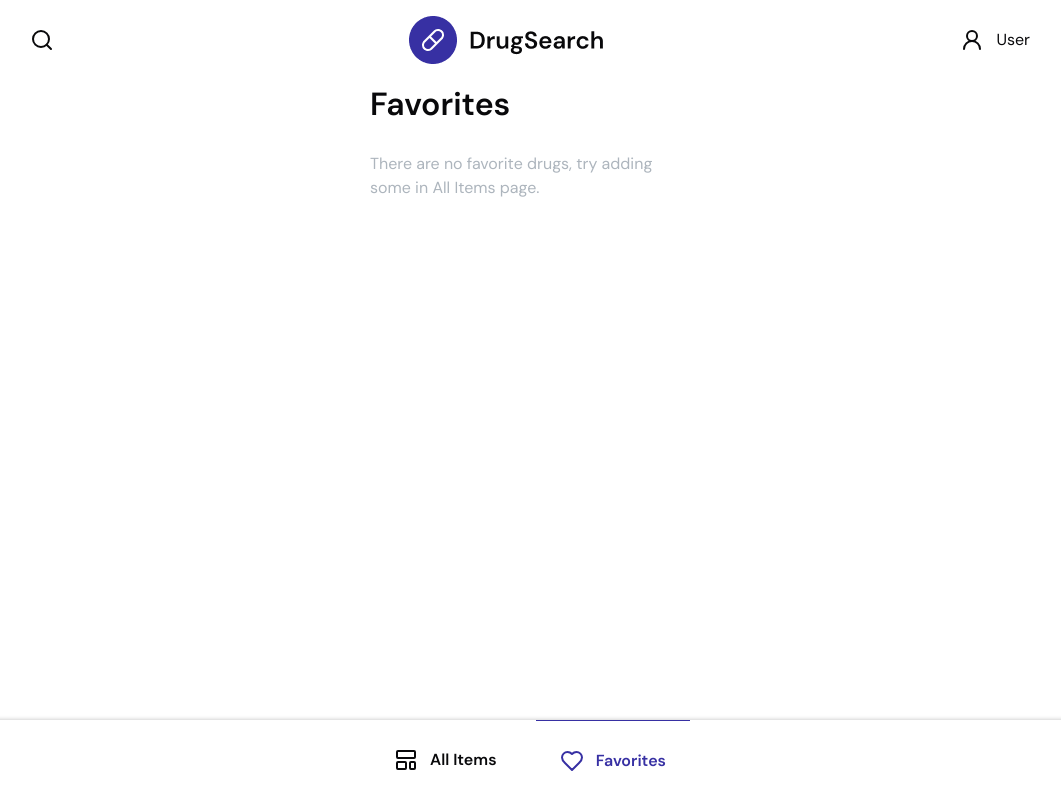
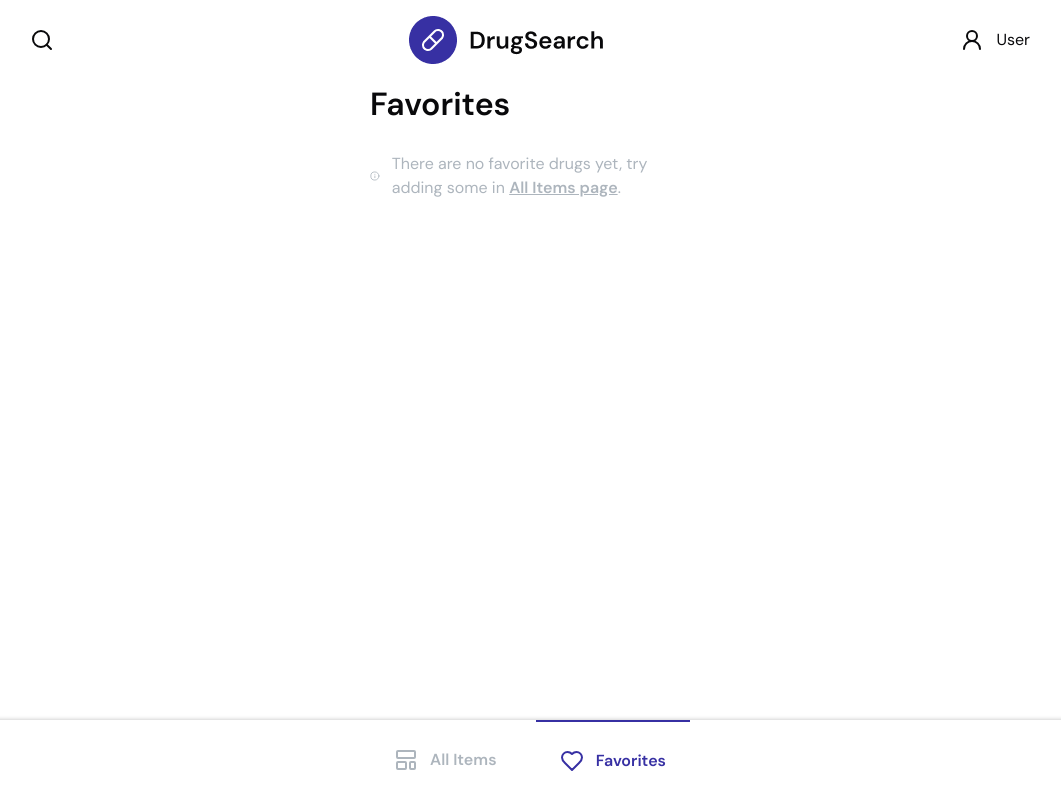
Before and after one commit to AlissonSilva07/teste-icc-drug-search, a React (Vite) app: page /favorites in a window 1280 px wide. Shown: the whole page, without its empty margins (110-1171 px from the left). Built offline with nearby package versions, Linux system fonts and the light colour scheme.

Commit message:
feat: visual and UX implementations

```diff
--- a/src/modules/drugSearch/submodules/favorites/page/index.tsx
+++ b/src/modules/drugSearch/submodules/favorites/page/index.tsx
@@ -1,6 +1,7 @@
-import { Trash } from "lucide-react"
+import { Info, Trash } from "lucide-react"
 import { useAppDataContext } from "../../../../../shared/contexts/appContext"
 import { DrugsList } from "../../../components/drugsList"
+import { Link } from "react-router-dom"
 
 function FavoritesPage() {
     const { favoriteDrugs, clearCart } = useAppDataContext()
@@ -14,7 +15,12 @@ function FavoritesPage() {
                         Clear Favorites
                     </button>
                 </div>
-                {favoriteDrugs.value.length > 0 ? <DrugsList drugsList={favoriteDrugs.value} /> : <p className="text-[#ADB5BD]">There are no favorite drugs, try adding some in All Items page.</p>}
+                {favoriteDrugs.value.length > 0 ? <DrugsList drugsList={favoriteDrugs.value} /> : (
+                    <div className="w-full flex items-center gap-3">
+                        <Info className="text-[#ADB5BD] size-4" />
+                        <p className="text-[#ADB5BD]">There are no favorite drugs yet, try adding some in <Link to="/" className="font-semibold underline decoration-solid">All Items page</Link>.</p>
+                    </div>
+                )}
             </section>
         </main>
     )
--- a/src/shared/components/bottomNav.tsx
+++ b/src/shared/components/bottomNav.tsx
@@ -5,15 +5,15 @@ function BottomNav() {
     return (
         <nav className="fixed bottom-0 h-20 w-full bg-white flex items-center px-[480px] justify-between shadow-[5px_17px_4.5px_17px_rgba(0,0,0,0.25)]">
             <NavLink to='/' className={({ isActive }) =>
-                isActive ? "h-full px-6 flex items-center justify-center gap-3 border-t border-indigo-800 text-indigo-800 hover:bg-indigo-100"
-                    : "h-full px-6 flex items-center justify-center gap-3 text-zinc-950 hover:bg-indigo-100"
+                isActive ? "h-full px-6 flex items-center justify-center gap-3 border-t-2 border-indigo-800 text-indigo-800 hover:bg-indigo-100"
+                    : "h-full px-6 flex items-center justify-center gap-3 text-[#ADB5BD] hover:bg-indigo-100 hover:text-zinc-950"
             }>
                 <LayoutTemplate className="size-6" />
                 <p className="font-semibold">All Items</p>
             </NavLink>
             <NavLink to='/favorites' className={({ isActive }) =>
-                isActive ? "h-full px-6 flex items-center justify-center gap-3 border-t border-indigo-800 text-indigo-800 hover:bg-indigo-100"
-                    : "h-full px-6 flex items-center justify-center gap-3 text-zinc-950 hover:bg-indigo-100"
+                isActive ? "h-full px-6 flex items-center justify-center gap-3 border-t-2 border-indigo-800 text-indigo-800 hover:bg-indigo-100"
+                    : "h-full px-6 flex items-center justify-center gap-3 text-[#ADB5BD] hover:bg-indigo-100 hover:text-zinc-950"
             }>
                 <Heart className="size-6" />
                 <p className="font-semibold">Favorites</p>
```
